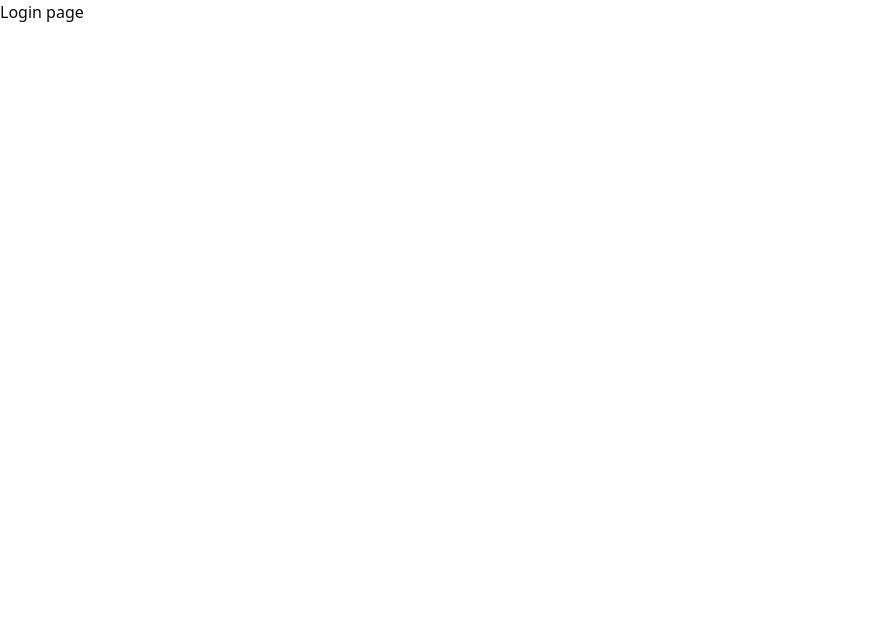
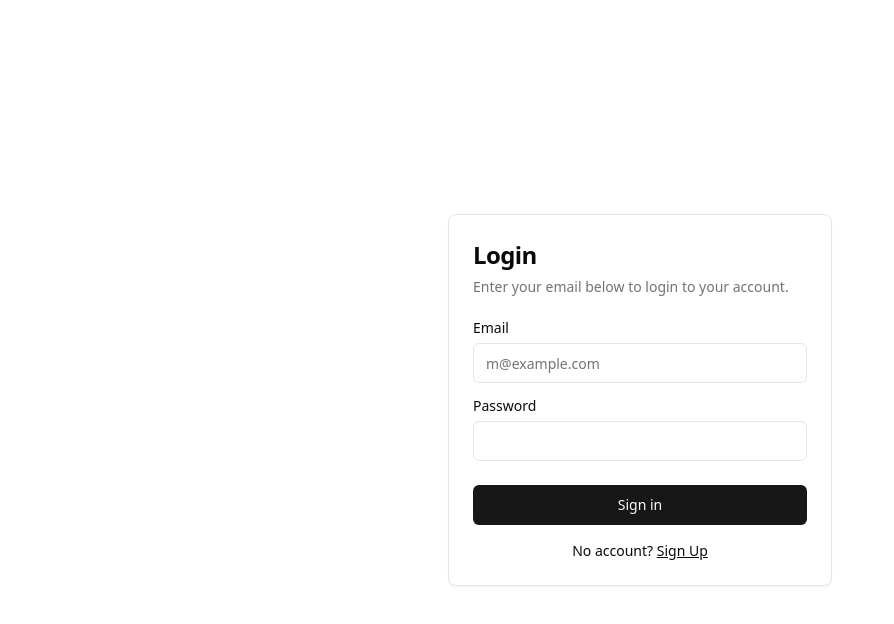
Before and after one commit to harsu1/elib-dashboard, a React (Vite) app: page /login in a window 1280 px wide. Shown: the top 624 px of the page, without its empty margins (0-894 px from the left). Built offline with nearby package versions, Linux system fonts and the light colour scheme.

Commit message:
add register login page

```diff
--- a/package.json
+++ b/package.json
@@ -10,6 +10,7 @@
     "preview": "vite preview"
   },
   "dependencies": {
+    "@radix-ui/react-label": "^2.0.2",
     "@radix-ui/react-slot": "^1.0.2",
     "class-variance-authority": "^0.7.0",
     "clsx": "^2.1.1",
--- /dev/null
+++ b/src/components/ui/card.tsx
@@ -0,0 +1,79 @@
+import * as React from "react"
+
+import { cn } from "@/lib/utils"
+
+const Card = React.forwardRef<
+  HTMLDivElement,
+  React.HTMLAttributes<HTMLDivElement>
+>(({ className, ...props }, ref) => (
+  <div
+    ref={ref}
+    className={cn(
+      "rounded-lg border bg-card text-card-foreground shadow-sm",
+      className
+    )}
+    {...props}
+  />
+))
+Card.displayName = "Card"
+
+const CardHeader = React.forwardRef<
+  HTMLDivElement,
+  React.HTMLAttributes<HTMLDivElement>
+>(({ className, ...props }, ref) => (
+  <div
+    ref={ref}
+    className={cn("flex flex-col space-y-1.5 p-6", className)}
+    {...props}
+  />
+))
+CardHeader.displayName = "CardHeader"
+
+const CardTitle = React.forwardRef<
+  HTMLParagraphElement,
+  React.HTMLAttributes<HTMLHeadingElement>
+>(({ className, ...props }, ref) => (
+  <h3
+    ref={ref}
+    className={cn(
+      "text-2xl font-semibold leading-none tracking-tight",
+      className
+    )}
+    {...props}
+  />
+))
+CardTitle.displayName = "CardTitle"
+
+const CardDescription = React.forwardRef<
+  HTMLParagraphElement,
+  React.HTMLAttributes<HTMLParagraphElement>
+>(({ className, ...props }, ref) => (
+  <p
+    ref={ref}
+    className={cn("text-sm text-muted-foreground", className)}
+    {...props}
+  />
+))
+CardDescription.displayName = "CardDescription"
+
+const CardContent = React.forwardRef<
+  HTMLDivElement,
+  React.HTMLAttributes<HTMLDivElement>
+>(({ className, ...props }, ref) => (
+  <div ref={ref} className={cn("p-6 pt-0", className)} {...props} />
+))
+CardContent.displayName = "CardContent"
+
+const CardFooter = React.forwardRef<
+  HTMLDivElement,
+  React.HTMLAttributes<HTMLDivElement>
+>(({ className, ...props }, ref) => (
+  <div
+    ref={ref}
+    className={cn("flex items-center p-6 pt-0", className)}
+    {...props}
+  />
+))
+CardFooter.displayName = "CardFooter"
+
+export { Card, CardHeader, CardFooter, CardTitle, CardDescription, CardContent }
--- /dev/null
+++ b/src/components/ui/input.tsx
@@ -0,0 +1,25 @@
+import * as React from "react"
+
+import { cn } from "@/lib/utils"
+
+export interface InputProps
+  extends React.InputHTMLAttributes<HTMLInputElement> {}
+
+const Input = React.forwardRef<HTMLInputElement, InputProps>(
+  ({ className, type, ...props }, ref) => {
+    return (
+      <input
+        type={type}
+        className={cn(
+          "flex h-10 w-full rounded-md border border-input bg-background px-3 py-2 text-sm ring-offset-background file:border-0 file:bg-transparent file:text-sm file:font-medium placeholder:text-muted-foreground focus-visible:outline-none focus-visible:ring-2 focus-visible:ring-ring focus-visible:ring-offset-2 disabled:cursor-not-allowed disabled:opacity-50",
+          className
+        )}
+        ref={ref}
+        {...props}
+      />
+    )
+  }
+)
+Input.displayName = "Input"
+
+export { Input }
--- /dev/null
+++ b/src/components/ui/label.tsx
@@ -0,0 +1,26 @@
+"use client"
+
+import * as React from "react"
+import * as LabelPrimitive from "@radix-ui/react-label"
+import { cva, type VariantProps } from "class-variance-authority"
+
+import { cn } from "@/lib/utils"
+
+const labelVariants = cva(
+  "text-sm font-medium leading-none peer-disabled:cursor-not-allowed peer-disabled:opacity-70"
+)
+
+const Label = React.forwardRef<
+  React.ElementRef<typeof LabelPrimitive.Root>,
+  React.ComponentPropsWithoutRef<typeof LabelPrimitive.Root> &
+    VariantProps<typeof labelVariants>
+>(({ className, ...props }, ref) => (
+  <LabelPrimitive.Root
+    ref={ref}
+    className={cn(labelVariants(), className)}
+    {...props}
+  />
+))
+Label.displayName = LabelPrimitive.Root.displayName
+
+export { Label }
--- a/src/pages/Login.tsx
+++ b/src/pages/Login.tsx
@@ -1,11 +1,56 @@
-import React from 'react'
+import { Button } from "@/components/ui/button";
+import {
+  Card,
+  CardContent,
+  CardDescription,
+  CardFooter,
+  CardHeader,
+  CardTitle,
+} from "@/components/ui/card";
+import { Input } from "@/components/ui/input";
+import { Label } from "@/components/ui/label";
+import React from "react";
+import { Link } from "react-router-dom";
 
 const LoginPage = () => {
   return (
-    <div>
-      <h1>Login page</h1>
+    <div className="flex justify-center items-center h-screen">
+      <Card className="w-full max-w-sm">
+        <CardHeader>
+          <CardTitle className="text-2xl">Login</CardTitle>
+          <CardDescription>
+            Enter your email below to login to your account.
+          </CardDescription>
+        </CardHeader>
+        <CardContent className="grid gap-4">
+          <div className="grid gap-2">
+            <Label htmlFor="email">Email</Label>
+            <Input
+              id="email"
+              type="email"
+              placeholder="m@example.com"
+              required
+            />
+          </div>
+          <div className="grid gap-2">
+            <Label htmlFor="password">Password</Label>
+            <Input id="password" type="password" required />
+          </div>
+        </CardContent>
+        <CardFooter>
+          <div className="w-full">
+            <Button className="w-full">Sign in</Button>
+            <div className="mt-4 text-center text-sm">
+              No account?{" "}
+              <Link to={"/register"} className="underline">
+                Sign Up
+              </Link>
+            </div>
+          </div>
+        </CardFooter>
+      </Card>
     </div>
-  )
-}
+  );
+};
 
-export default LoginPage
+export default LoginPage;
--- /dev/null
+++ b/src/pages/Register.tsx
@@ -0,0 +1,64 @@
+import React from "react";
+import {
+  Card,
+  CardContent,
+  CardDescription,
+  CardHeader,
+  CardTitle,
+} from "@/components/ui/card";
+import { Input } from "@/components/ui/input";
+import { Label } from "@/components/ui/label";
+import { Button } from "@/components/ui/button";
+import { Link } from "react-router-dom";
+
+const RegisterPage = () => {
+  return (
+    <div className="flex justify-center items-center h-screen">
+      <Card className="w-full max-w-sm">
+        <CardHeader>
+          <CardTitle className="text-xl">Sign Up</CardTitle>
+          <CardDescription>
+            Enter your information to create an account
+          </CardDescription>
+        </CardHeader>
+        <CardContent>
+          <div className="grid gap-4">
+            <div className="grid gap-2">
+              <div className="grid gap-2">
+                <Label htmlFor="first-name">First name</Label>
+                <Input id="first-name" placeholder="Max" required />
+              </div>
+            </div>
+            <div className="grid gap-2">
+              <Label htmlFor="email">Email</Label>
+              <Input
+                id="email"
+                type="email"
+                placeholder="m@example.com"
+                required
+              />
+            </div>
+            <div className="grid gap-2">
+              <Label htmlFor="password">Password</Label>
+              <Input id="password" type="password" />
+            </div>
+            <Button type="submit" className="w-full">
+              Create an account
+            </Button>
+            <Button variant="outline" className="w-full">
+              Sign up with GitHub
+            </Button>
+          </div>
+          <div className="mt-4 text-center text-sm">
+            Already have an account?{" "}
+            <Link  to={'/login'} className="underline">
+              Sign in
+            </Link>
+          </div>
+        </CardContent>
+      </Card>
+    </div>
+  );
+};
+
+export default RegisterPage;
--- a/src/router.tsx
+++ b/src/router.tsx
@@ -1,6 +1,7 @@
 import { createBrowserRouter } from "react-router-dom";
 import LoginPage from "./pages/Login";
 import HomePage from "./pages/Home";
+import RegisterPage from "./pages/Register";
 
 export const router=  createBrowserRouter([
     {
@@ -11,5 +12,9 @@
     {
         path:'/login',
         element:<LoginPage/>
+    },
+    {
+        path:'/register',
+        element:<RegisterPage/>
     }
 ])
```
Also changed, not shown: 1 other file (tests, documents, lock files or other folders).
